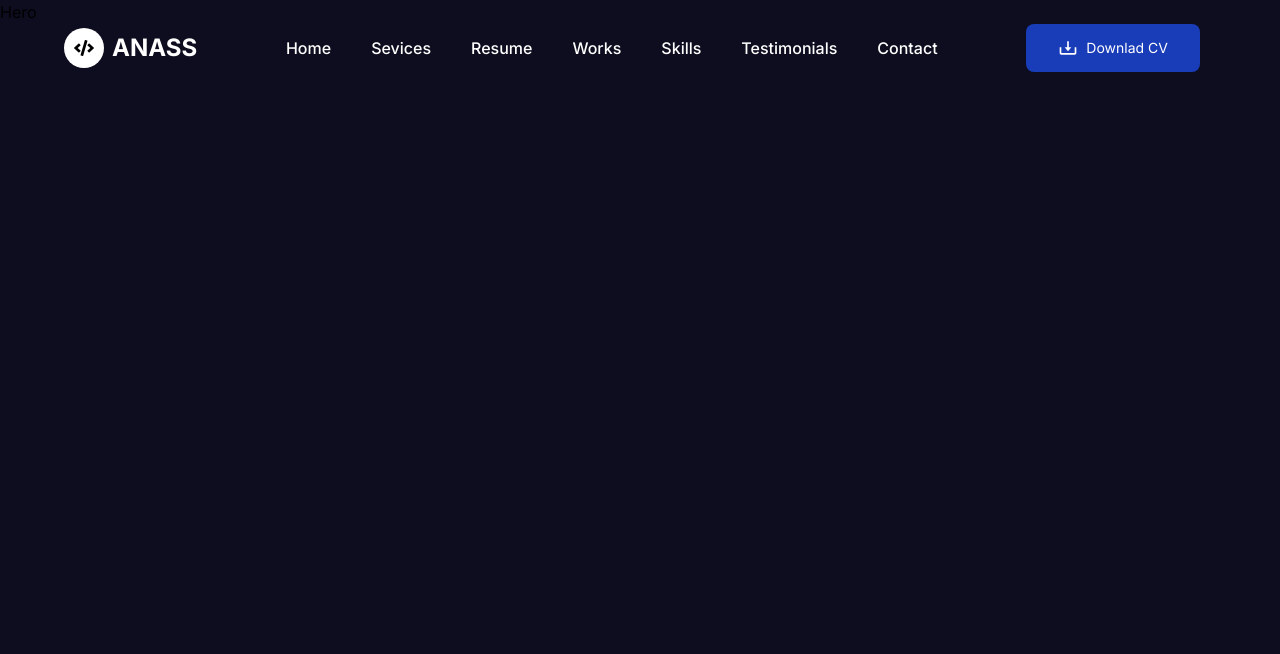
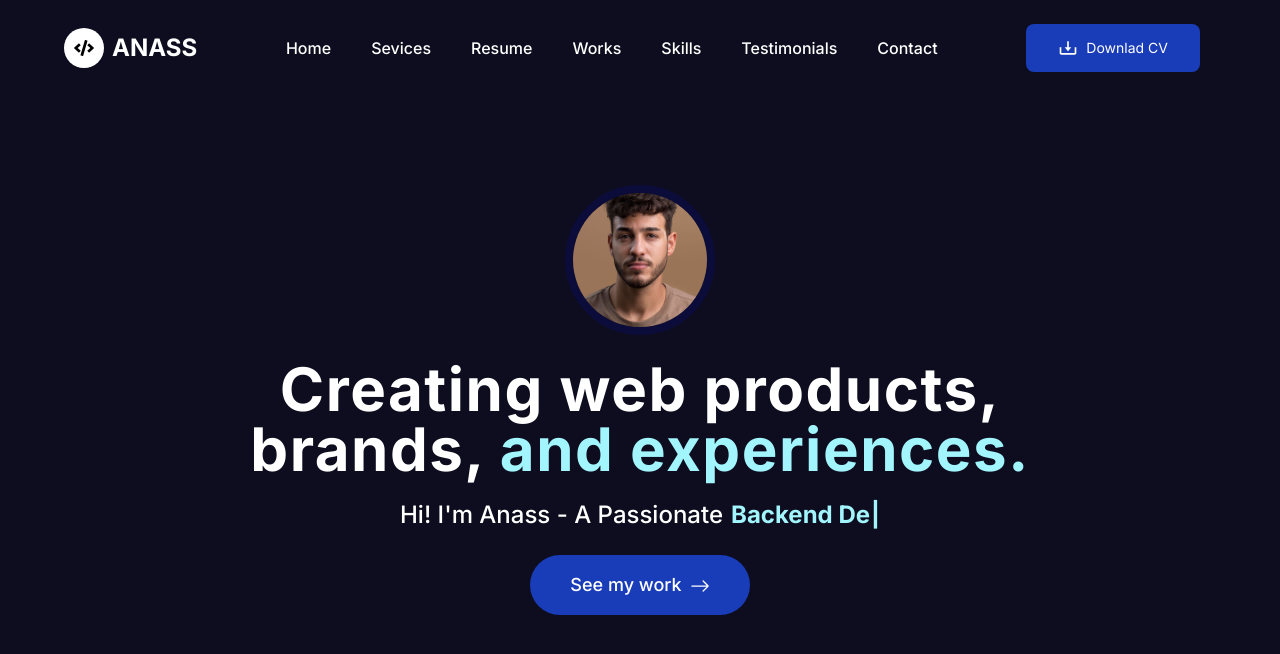
Before and after one commit to ZahaAnass/Portfolio, a Next.js app: page / in a window 1280 px wide. Shown: the top 654 px of the page. Built offline with nearby package versions, Linux system fonts and the light colour scheme.

Commit message:
add hero section

```diff
--- a/components/Home/Hero/Hero.tsx
+++ b/components/Home/Hero/Hero.tsx
@@ -1,7 +1,46 @@
+"use client";
+import Image from "next/image";
+import { BsArrowRight } from "react-icons/bs";
+import Typewriter from "typewriter-effect";
 
 const Hero = () => {
     return (
-        <div>Hero</div>
+        <div className="relative h-screen flex items-center justify-center text-white overflow-hidden flex-col">
+            <div className="relative z-10 flex flex-col items-center">
+                <Image
+                    src="/images/s1.jpg"
+                    alt="Hero image"
+                    width={150}
+                    height={150}
+                    className="rounded-full border-8 border-[#0c0c48aa]"
+                />
+                <h1 className="text-2xl sm:text-4xl md:text-5xl lg:text-6xl mt-6 text-center font-bold tracking-wide">
+                    Creating web products,<br /> brands,
+                    <span className="text-cyan-200">
+                        {" "}and experiences.
+                    </span>
+                </h1>
+                <h2 className="mt-5 text-sm text-center px-2 sm:text-2xl font-medium flex items-center">
+                    Hi! I&apos;m Anass - A Passionate
+                    <span className="text-cyan-200 font-bold">
+                        <Typewriter
+                            options={{
+                                strings: ["Frontend Developer", "Backend Developer", "Web Developer"],
+                                autoStart: true,
+                                loop: true,
+                                delay: 75,
+                                deleteSpeed: 50,
+                                wrapperClassName: "pl-2"
+                            }}
+                        />
+                    </span>
+                </h2>
+                <button className="mt-6 px-10 py-4 bg-blue-800 hover:bg-blue-900 transition-all duration-300 cursor-pointer rounded-full text-lg font-medium">
+                    <span>See my work</span>
+                    <BsArrowRight className="h-5 w-5 ml-2 inline-block"/>
+                </button>
+            </div>
+        </div>
     );
 };
 
```
